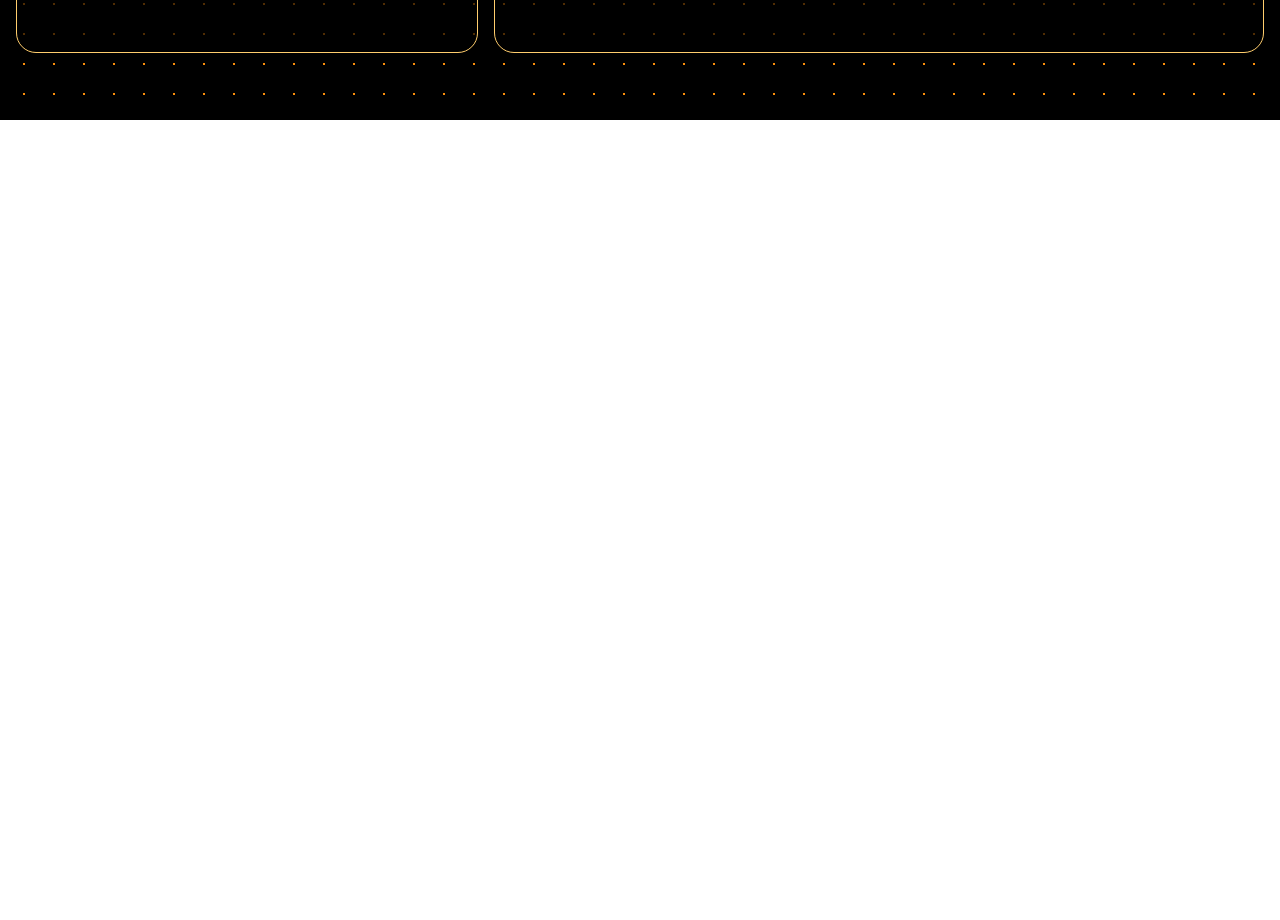
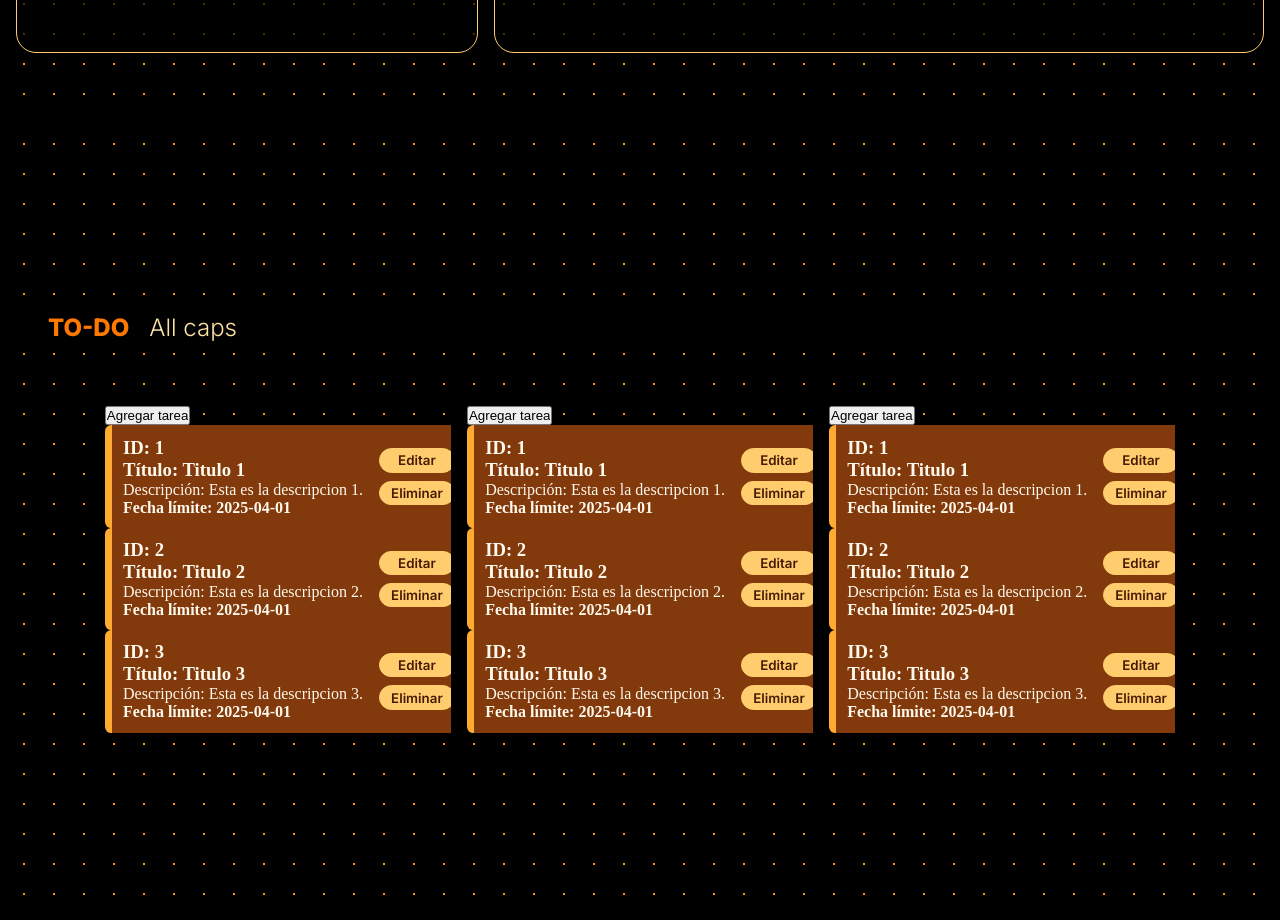
Before and after one commit to Enzo-Ro-Haus/todolist_allcaps_c4, a React (Vite) app: page / in a window 1280 px wide. Shown: the part 680-1600 px from the top of the page. Before the commit the page ends 800 px from the top, so only its background shows below. Built offline with nearby package versions, Linux system fonts and the light colour scheme; data requests are answered from the project's data file.

Commit message:
cambios rama enzo

```diff
--- a/src/App.tsx
+++ b/src/App.tsx
@@ -1,9 +1,11 @@
 import { BacklogScreen } from "./components/screens/BacklogScreen";
+import { SprintScreen } from "./components/screens/SprintScreen";
 
 function App() {
   return (
     <>
       <BacklogScreen/>
+      <SprintScreen/>
     </>
   )
 }
--- a/src/components/screens/SprintScreen.tsx
+++ b/src/components/screens/SprintScreen.tsx
@@ -0,0 +1,16 @@
+import { Header } from '../ui/Header/Header';
+import { StateListTareas } from '../ui/StateListTareas/StateListTareas';
+import styles from './EstiloGeneral.module.css';
+
+export const SprintScreen = () => {
+  return (
+    <div className={styles.containerGeneral}>
+      <Header/>
+      <div className={styles.containerBody}>
+        <StateListTareas/>
+        <StateListTareas/>
+        <StateListTareas/>
+      </div>
+    </div>
+  )
+}
--- /dev/null
+++ b/src/components/ui/StateListTareas/StateListTareas.tsx
@@ -0,0 +1,59 @@
+import styles from './StateListTareas.module.css'
+import { getAllTareas } from "../../../http/tarea";
+import { CardListTarea } from "../CardListTareas/CardListTarea";
+import { ModalTareas } from"../ModalTareas/ModalTareas";
+import { ITarea } from "../../../types/ITarea";
+import { useEffect, useState } from "react";
+import { tareaStore } from "../../../store/tareaStore";
+
+export const StateListTareas = () => {
+    const tareas = tareaStore((state) => state.tareas);
+    const setArrayTareas = tareaStore((state) => state.setArrayDeTareas);
+    const setTareaActiva = tareaStore((state) => state.setTareaActiva);
+
+
+    const getTareas = async () => {
+      const data = await getAllTareas();
+      if(data) setArrayTareas(data);
+    }
+
+    useEffect(()=>{
+      getTareas();
+
+    },[])
+
+    const [openModalTarea, setOpenModalTarea] = useState(false);
+
+    const handleOpenModalEdit = (tarea: ITarea) => {
+      setTareaActiva(tarea);
+      setOpenModalTarea(true);
+    };
+
+    const handleCloseModal = () => {
+      setOpenModalTarea(false);
+      setTareaActiva(null);
+    }
+
+  return (
+    <>
+    <div className={styles.containerPrincipalListTareas}>
+      <div className={styles.containerTitleAndButton}>
+        <h2>Tareas:</h2>
+        <button onClick={()=>{setOpenModalTarea(true)}}>Agregar tarea</button>
+      </div>
+      <div className={styles.containerList}>
+        {tareas.length > 0 ? (
+          tareas.map((el) => <CardListTarea
+          handleOpenModalEdit={handleOpenModalEdit}
+          tarea={el}/>)
+        ) : (
+          <div>
+            <h3>No hay tareas</h3>
+          </div>
+        )}
+      </div>
+    </div>
+    { openModalTarea && <ModalTareas handleCloseModal={handleCloseModal}/> }
+    </>
+  )
+}
```
Also changed, not shown: src/components/ui/StateListTareas/StateListTareas.module.css (added).
